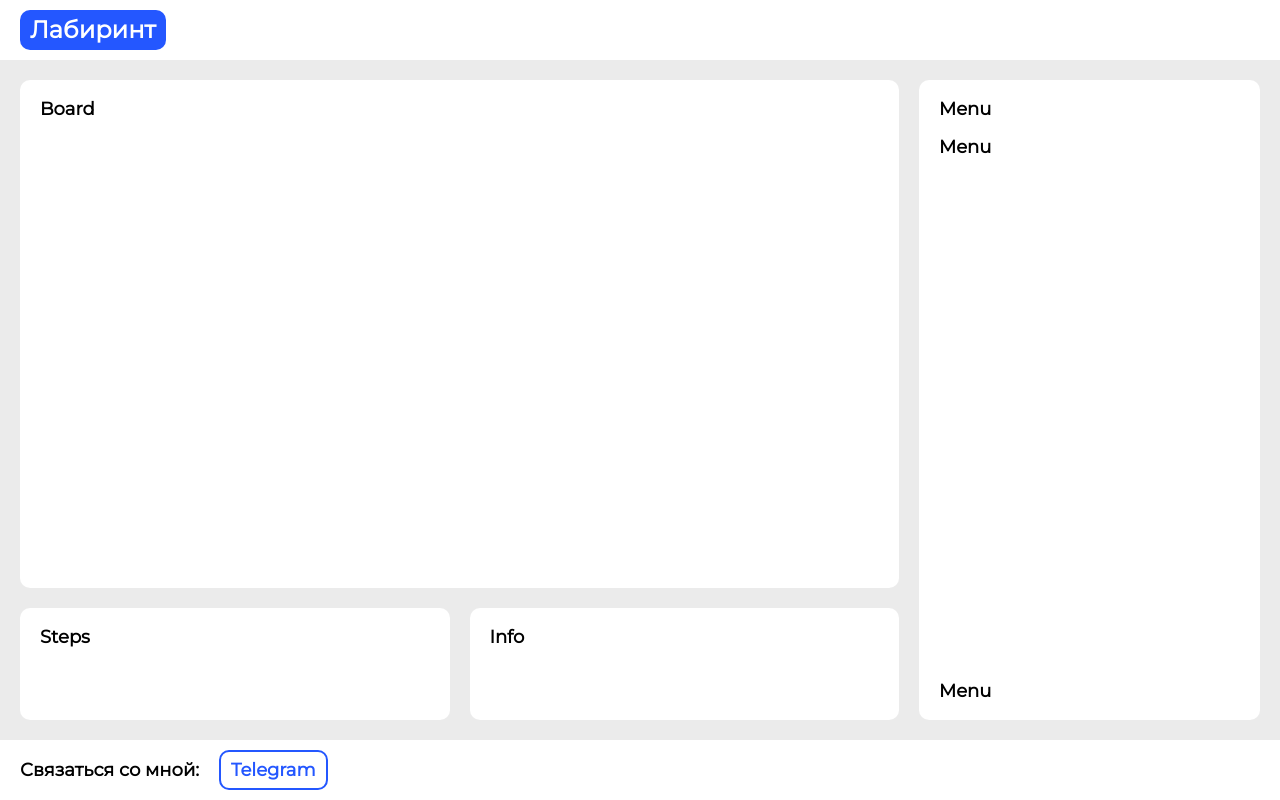
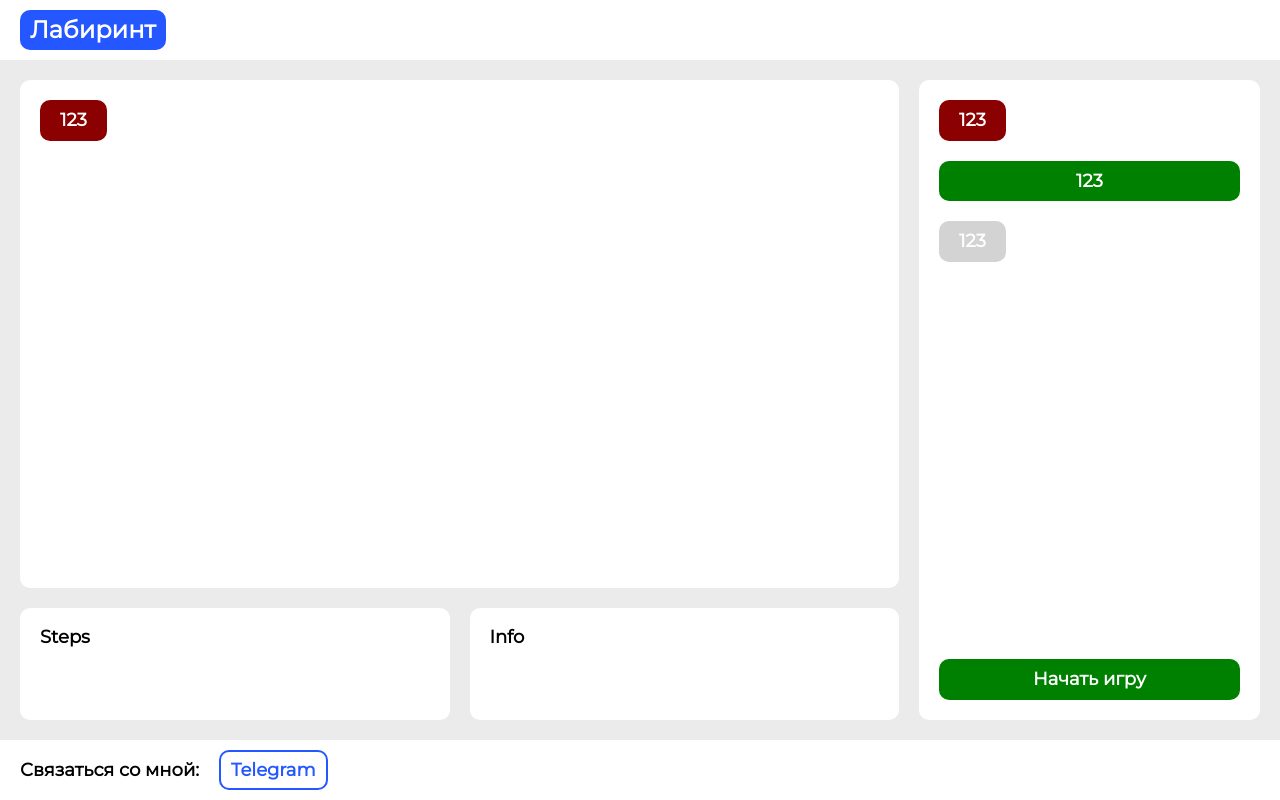
Before and after one commit to szatolokinweb/labyrinth, a React (Create React App) app: page / in a window 1280 px wide. Built offline with nearby package versions, Linux system fonts and the light colour scheme.

Commit message:
Add Button

```diff
--- a/src/components/Board/Board.js
+++ b/src/components/Board/Board.js
@@ -1,3 +1,5 @@
 import { styles } from "./Board.module.scss";
 
-export const Board = () => "Board";
+import { Button } from "../Button/Button";
+
+export const Board = () => <Button theme="danger">123</Button>;
--- /dev/null
+++ b/src/components/Button/Button.js
@@ -0,0 +1,18 @@
+import classNames from "classnames";
+
+import styles from "./Button.module.scss";
+
+export const Button = ({ children, disabled, onClick, theme, full }) => {
+  return (
+    <button
+      className={classNames(
+        styles.button,
+        { [styles[theme]]: theme },
+        { [styles.full]: full }
+      )}
+      {...{ disabled, onClick }}
+    >
+      {children}
+    </button>
+  );
+};
--- /dev/null
+++ b/src/components/Button/Button.module.scss
@@ -0,0 +1,36 @@
+.button {
+  padding: calc(var(--gap) / 2) var(--gap);
+  min-height: 40px;
+
+  background-color: green;
+  border-radius: calc(var(--gap) / 2);
+  color: white;
+  cursor: pointer;
+  transition-duration: var(--time);
+
+  &:hover {
+    &:not(:disabled) {
+      background-color: lightgreen;
+    }
+  }
+
+  &.danger {
+    background-color: darkred;
+
+    &:hover {
+      &:not(:disabled) {
+        background-color: lightcoral;
+      }
+    }
+  }
+
+  &:disabled {
+    background-color: lightgray;
+
+    cursor: not-allowed;
+  }
+
+  &.full {
+    width: 100%;
+  }
+}
--- a/src/components/Menu/Menu.js
+++ b/src/components/Menu/Menu.js
@@ -1,14 +1,25 @@
 import styles from "./Menu.module.scss";
+
+import { Button } from "../Button/Button";
 
 export const Menu = () => {
   return (
     <div className={styles.menu}>
       <div>
-        <div>Menu</div>
-        <div>Menu</div>
+        <div>
+          <Button theme="danger">123</Button>
+        </div>
+        <div>
+          <Button full>123</Button>
+        </div>
+        <div>
+          <Button disabled>123</Button>
+        </div>
       </div>
       <div>
-        <div>Menu</div>
+        <div>
+          <Button full>Начать игру</Button>
+        </div>
       </div>
     </div>
   );
--- a/src/components/Menu/Menu.module.scss
+++ b/src/components/Menu/Menu.module.scss
@@ -11,3 +11,9 @@
     }
   }
 }
+
+.control {
+  display: grid;
+  grid-template-columns: 20% 1fr 20%;
+  column-gap: var(--gap);
+}
--- a/src/index.css
+++ b/src/index.css
@@ -30,9 +30,10 @@ a {
 }
 
 button {
+  display: block;
+
   background: none;
   border: none;
   outline: none;
   font-weight: inherit;
-  text-align: inherit;
 }
```
Also changed, not shown: src/components/Control/Control.js (added, +7 -0 lines), src/components/Control/Control.module.scss (added).
